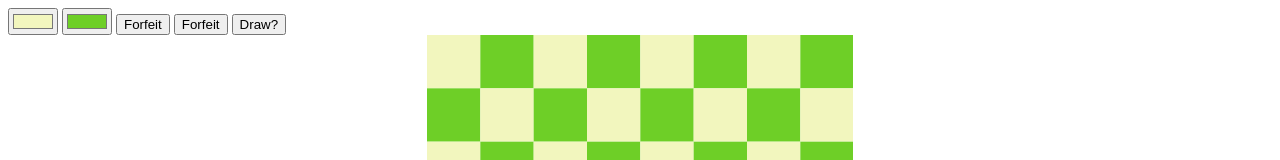
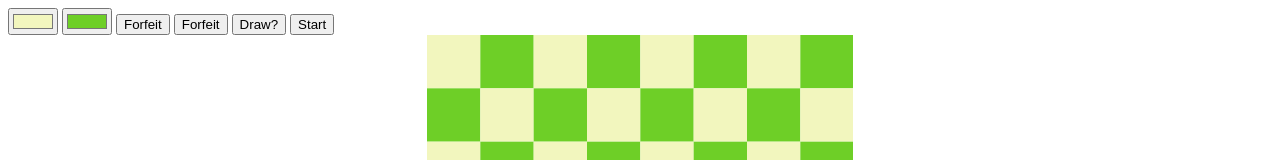
Before and after one commit to Medatur76/EIHSCodingCommissions, a plain HTML site: page chess.html in a window 1280 px wide. Shown: the top 160 px of the page. Drawn offline with Linux system fonts and the light colour scheme.

Commit message:
Back end done with html file

```diff
--- a/chess.html
+++ b/chess.html
@@ -14,6 +14,8 @@
         <input id="bf" type="button" value="Forfeit" />
         <!--Both the id and value will change as this button needs to be pressed twice to activate. this gives a chance for some cool stuff or somethin idk-->
         <input id="draw" type="button" value="Draw?" />
+        <!--value swtiches between start and play again-->
+        <input id="playagain" type="button" value="Start" />
         <!--Default Chess (Can be altered to fit front end style. @Medatur76)-->
         <script defer src="chess.js"></script>
         <!--Pre footer stuff-->
```
